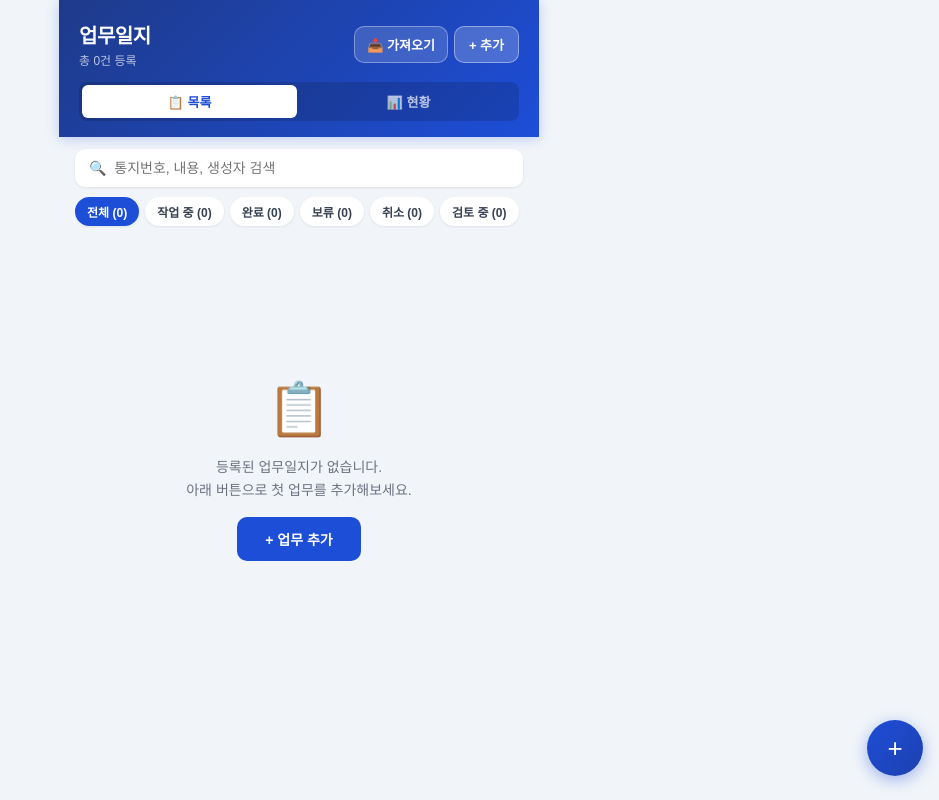
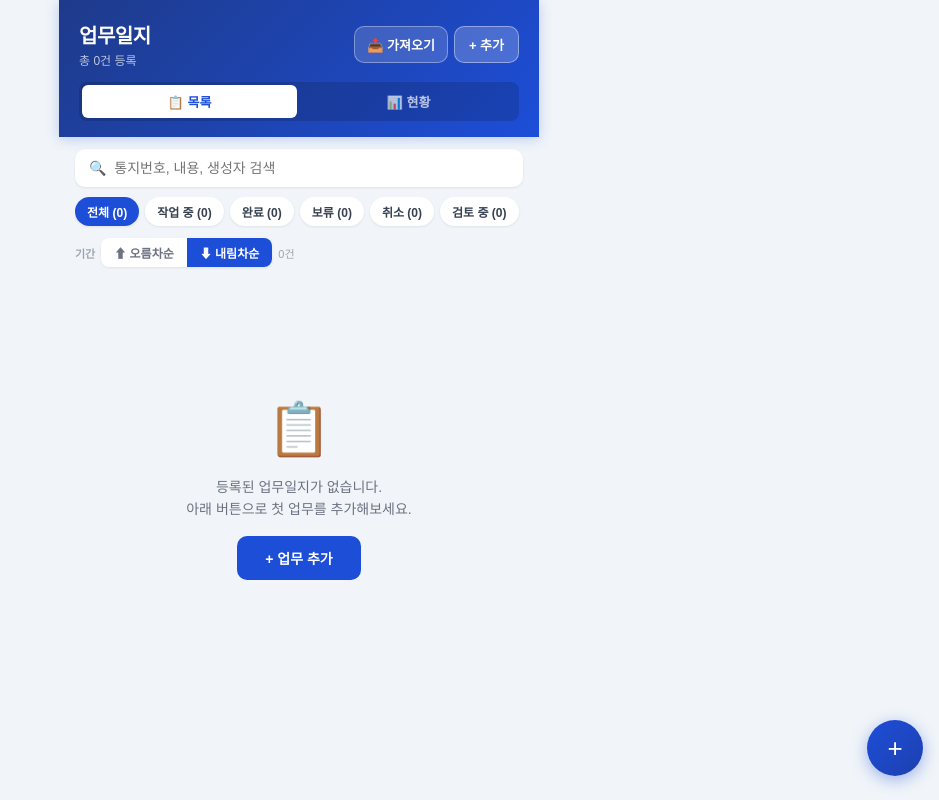
Before and after one commit to jwooshin1/work-journal, a React (Create React App) app: page / in a window 1280 px wide. Shown: the whole page, without its empty margins (341-1280 px from the left). Built offline with nearby package versions, Linux system fonts and the light colour scheme.

Commit message:
Implement sorting for filtered entries
Added sorting functionality to filtered entries based on date and time.

```diff
--- a/src/App.js
+++ b/src/App.js
@@ -584,6 +584,7 @@ export default function App() {
   const [tab, setTab]                 = useState("list");
   const [showExport, setShowExport]   = useState(false);
   const [showImport, setShowImport]   = useState(false);
+  const [sortOrder, setSortOrder]     = useState("desc"); // "asc" | "desc"
 
   // localStorage 로드
   useEffect(() => {
@@ -612,12 +613,18 @@ export default function App() {
     setModal(null);
   }
 
-  const filtered = entries.filter(e => {
-    const okStatus = filterStatus === "전체" || e.status === filterStatus;
-    const q = search.toLowerCase();
-    const okSearch = !q || [e.noticeId, e.content, e.creator, e.category, e.memo, e.purchase].some(v => v?.toLowerCase().includes(q));
-    return okStatus && okSearch;
-  });
+  const filtered = entries
+    .filter(e => {
+      const okStatus = filterStatus === "전체" || e.status === filterStatus;
+      const q = search.toLowerCase();
+      const okSearch = !q || [e.noticeId, e.content, e.creator, e.category, e.memo, e.purchase].some(v => v?.toLowerCase().includes(q));
+      return okStatus && okSearch;
+    })
+    .sort((a, b) => {
+      const da = (a.date || "").replace(/\//g, "-") + " " + (a.time || "");
+      const db = (b.date || "").replace(/\//g, "-") + " " + (b.time || "");
+      return sortOrder === "asc" ? da.localeCompare(db) : db.localeCompare(da);
+    });
 
   const statusCounts = STATUS_OPTIONS.reduce((acc, s) => {
     acc[s] = entries.filter(e => e.status === s).length; return acc;
@@ -687,6 +694,23 @@ export default function App() {
                   {s} ({s==="전체" ? entries.length : statusCounts[s]||0})
                 </button>
               ))}
+            </div>
+            {/* 정렬 */}
+            <div style={{ display:"flex", alignItems:"center", gap:6 }}>
+              <span style={{ fontSize:11, fontWeight:700, color:"#9CA3AF", flexShrink:0 }}>기간</span>
+              <div style={{ display:"flex", background:"#fff", borderRadius:8,
+                boxShadow:"0 1px 3px rgba(0,0,0,0.08)", overflow:"hidden" }}>
+                {[["asc","⬆ 오름차순"],["desc","⬇ 내림차순"]].map(([val, label]) => (
+                  <button key={val} onClick={() => setSortOrder(val)} style={{
+                    padding:"6px 13px", fontSize:12, fontWeight:700, cursor:"pointer", border:"none",
+                    background: sortOrder===val ? "#1D4ED8" : "transparent",
+                    color: sortOrder===val ? "#fff" : "#6B7280",
+                    transition:"background 0.15s" }}>
+                    {label}
+                  </button>
+                ))}
+              </div>
+              <span style={{ fontSize:11, color:"#9CA3AF" }}>{filtered.length}건</span>
             </div>
           </div>
           <div style={{ flex:1, display:"flex", flexDirection:"column", padding:"12px 16px 100px", gap:10 }}>
```
